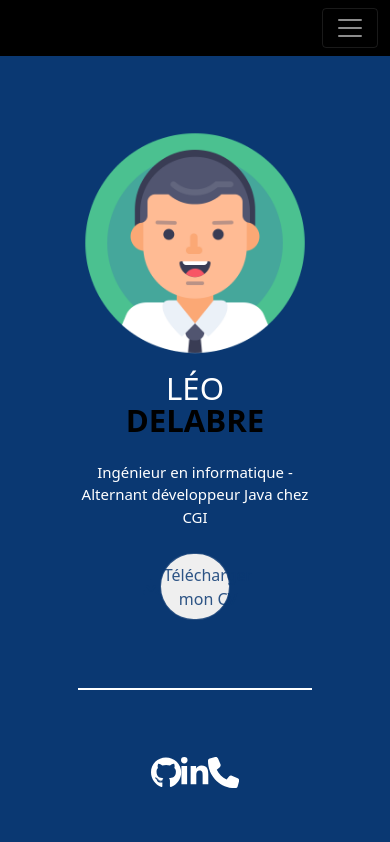
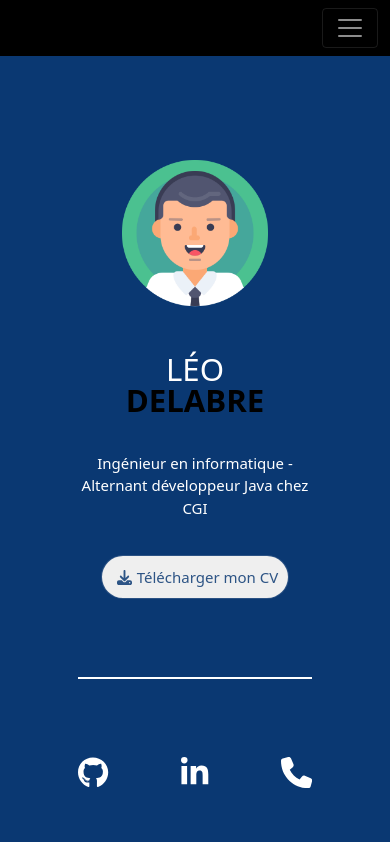
Before and after one commit to SharkX42/cv-leo, a React (Create React App) app: page / in a window 390 px wide. Shown: the top 842 px of the page. Built offline with nearby package versions, Linux system fonts and the light colour scheme.

Commit message:
resize after button cv

```diff
--- a/src/Home.css
+++ b/src/Home.css
@@ -35,6 +35,7 @@
     border: solid #0a3872d9 1px;
     border-radius: 100px;
     color: #0a3872d9;
+    font-size: clamp(15px, 1vw, 100px);
 }
 
 #me button:hover{
@@ -145,10 +146,13 @@ p span {
         flex-grow: 1;
     }
 
+    #me button{
+        width: 80%;
+    }
+
     #picture{
         flex-grow: 3;
-        max-width: 80%;
-        min-width: 60%;
+        width: 40%;
         height: auto;
         padding-left: 0;
         padding-right: 0;
@@ -157,6 +161,7 @@ p span {
     #icons{
         flex-wrap: wrap;
         justify-content: space-between;
+        width: 100%;
     }
 
     #icons svg {
@@ -169,6 +174,10 @@ p span {
 
 @media (max-width: 990px) and (orientation : landscape) {
     #icons svg {
-        font-size: clamp(30px, 8vh, 50px);
+        font-size: clamp(30px, 6vh, 50px);
+    }
+
+    #me button{
+        width: 60%;
     }
 }
```
